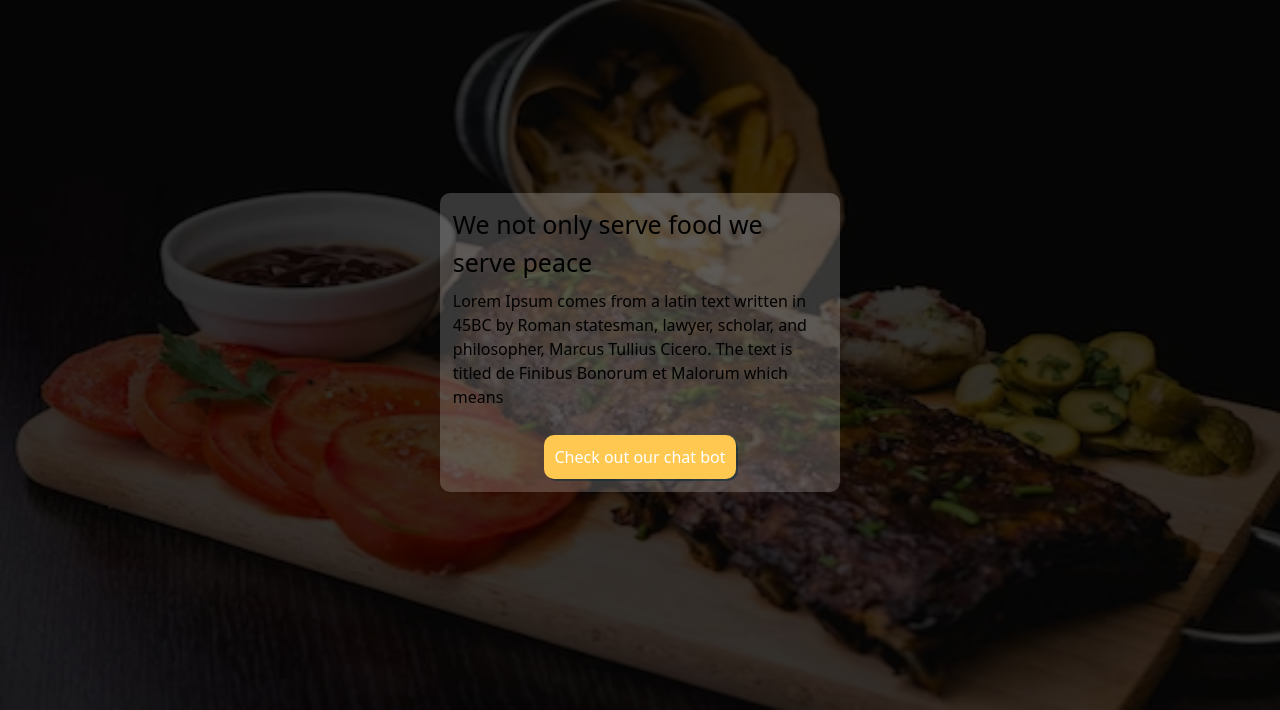
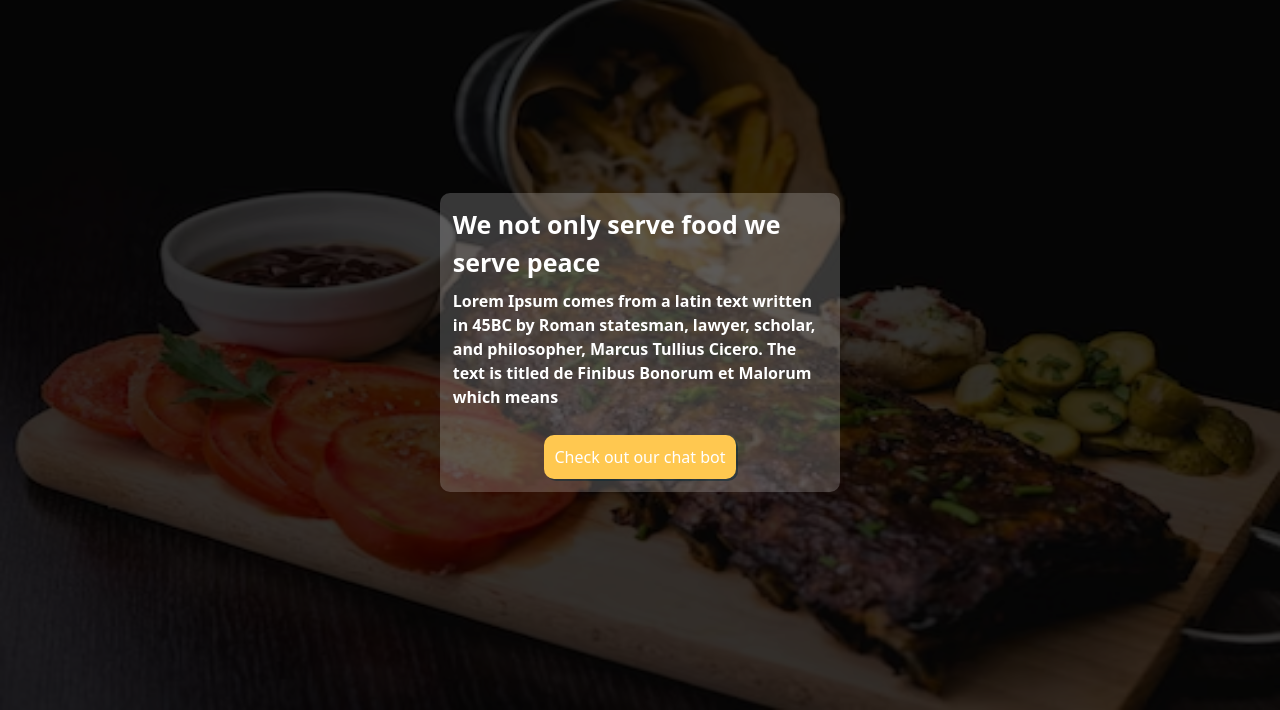
Before and after one commit to Tinady/Introvert-s-heaven, a website built with Vite: page Restaurants/index.html in a window 1280 px wide. Shown: the part 90-800 px from the top of the page. Built offline with nearby package versions, Linux system fonts and the light colour scheme.

Commit message:
Update index.html

```diff
--- a/Restaurants/index.html
+++ b/Restaurants/index.html
@@ -33,14 +33,14 @@
         class="bg-[rgba(1,1,1,0.8)] absolute flex items-center justify-center inset-0"
       >
         <div
-          class="bg-[rgba(255,255,255,0.2)] max-w-[400px] max-h-[400px] flex flex items-center justify-center p-[1%] rounded-[10px]"
+          class="bg-[rgba(255,255,255,0.2)] max-w-[400px] max-h-[400px] flex flex items-center justify-center p-[1%] rounded-[10px] text-[white]"
         >
           <div>
-            <div class="text-[25px] mb-[2%] font-cursive;">
+            <div class="text-[25px] mb-[2%] font-bold font-cursive">
               We not only serve food we serve peace
             </div>
 
-            <p>
+            <p class="font-bold">
               Lorem Ipsum comes from a latin text written in 45BC by Roman
               statesman, lawyer, scholar, and philosopher, Marcus Tullius
               Cicero. The text is titled de Finibus Bonorum et Malorum which
```
